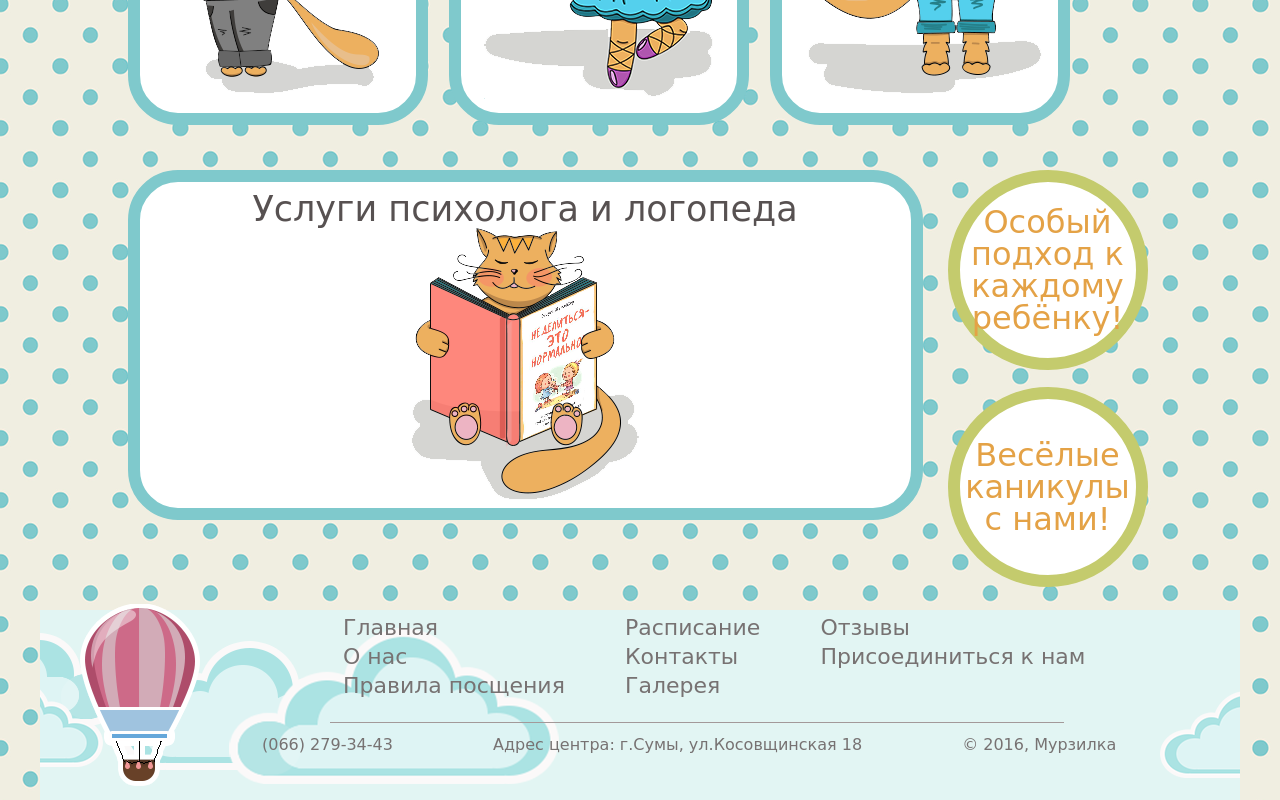
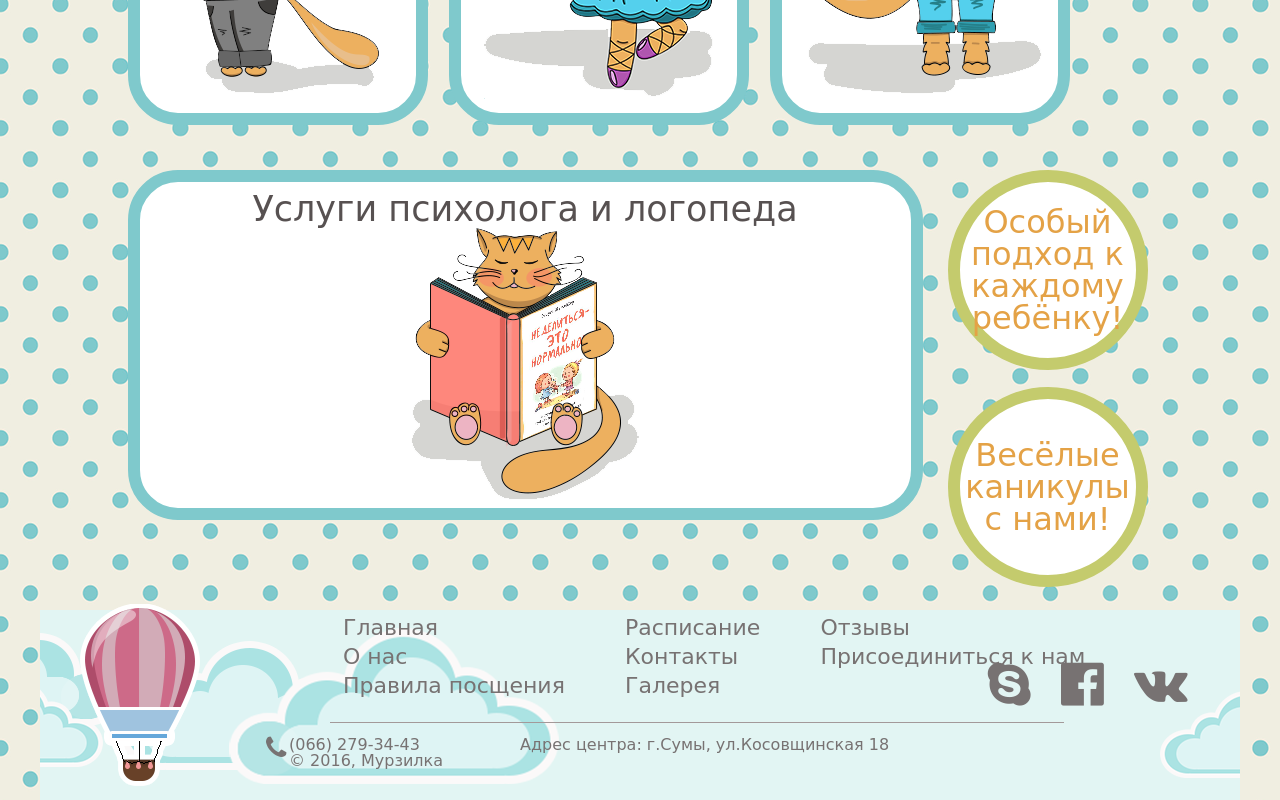
Before and after one commit to maxim-mamonov/murzilka, a website: page index.html in a window 1280 px wide. Shown: the part 1298-2098 px from the top of the page. Drawn offline with nearby package versions, Linux system fonts and the light colour scheme; files that its build step writes are made by us from their sources; files whose address does not match are found by name; a web font is replaced by a local one.

Commit message:
add fontawesome

```diff
--- a/index.html
+++ b/index.html
@@ -87,13 +87,13 @@
             </ul>
         </nav>
         <div class="social">
-            <a class="skype" href="#"></a>
-            <a class="facebook" href="#"></a>
-            <a class="vk" href="#"></a>
+            <a class="fa fa-skype" href="#"></a>
+            <a class="fa fa-facebook-official" href="#"></a>
+            <a class="fa fa-vk" href="#"></a>
         </div>
         <hr/>
         <ul class="contacts">
-            <li class="phone">(066) 279-34-43</li>
+            <li><i class="fa fa-phone phone"></i>(066) 279-34-43</li>
             <li>Адрес центра: г.Сумы, ул.Косовщинская 18</li>
             <li>&copy; 2016, Мурзилка</li>
         </ul>
--- a/styles/base/_fonts.scss
+++ b/styles/base/_fonts.scss
@@ -6,3 +6,8 @@
     src: font('lobster-regular.woff');
     font-weight: normal;
 }
+@font-face {
+    font-family: 'FontAwesome';
+    src: font('fontawesome-webfont.woff');
+    font-weight: normal;
+}
--- /dev/null
+++ b/styles/components/_font-awesome.scss
@@ -0,0 +1,21 @@
+.fa {
+  display: inline-block;
+  font: normal normal normal 14px/1 FontAwesome;
+  font-size: inherit;
+  text-rendering: auto;
+  -webkit-font-smoothing: antialiased;
+  -moz-osx-font-smoothing: grayscale;
+}
+
+.fa-phone:before {
+  content: "\f095";
+}
+.fa-vk:before {
+    content: "\f189";
+}
+.fa-facebook-official:before {
+    content: "\f230";
+}
+.fa-skype:before {
+    content: "\f17e";
+}
--- a/styles/layout/_footer.scss
+++ b/styles/layout/_footer.scss
@@ -34,18 +34,15 @@
             padding: 0;
             position: absolute;
             top: 133px;
-            left: 210px;
+            left: 237px;
             li {
                 display: inline-block;
                 margin-right: 95px;
-                .phone:before {
-                    background: url("../img/phone.png") 0 0 no-repeat;
-                    content: ' ';
-                    width: 23px;
-                    height: 24px;
-                    padding-left: 30px;
-                    padding-top: 1px;
-                    padding-bottom: 3px;
+                i.phone:before {
+                    position: absolute;
+                    left: -23px;
+                    top: -2px;
+                    font-size: 26px;
                 }
             }
         }
@@ -58,15 +55,8 @@
                 margin-right: 20px;
                 width: 48px;
                 height: 48px;
-                .skype {
-                    background: url("../assets/img/skype.png") 0 0 no-repeat;
-                }
-                .facebook {
-                    background: url("../assets/img/facebook.png") 0 0 no-repeat;
-                }
-                .vk {
-                    background: url("../assets/img/vk.png") 0 0 no-repeat;
-                }
+                font-size: 50px;
+                color: #777272;
             }
         }
         hr {
--- a/styles/main.scss
+++ b/styles/main.scss
@@ -19,6 +19,7 @@
 
 // 5. Components
 @import
+  'components/font-awesome',
   'components/frontpage';
 
 // 6. Themes
```
Also changed, not shown: assets/fonts/fontawesome-webfont.woff (added), assets/img/facebook.png (deleted), assets/img/phone.png (deleted), assets/img/skype.png (deleted), assets/img/template.png (deleted), assets/img/vk.png (deleted).
